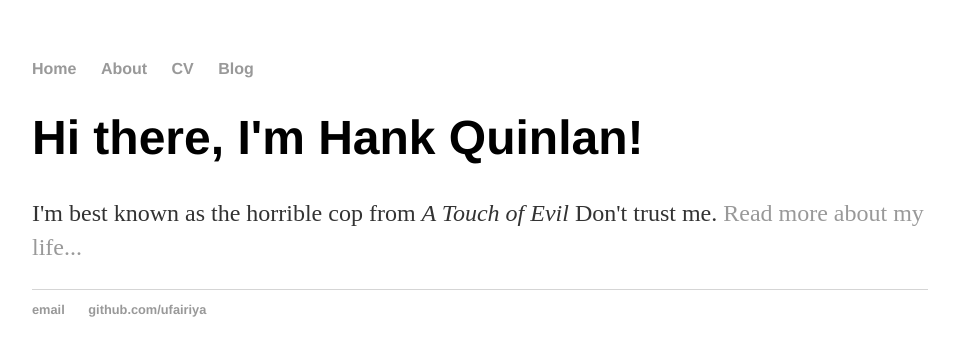
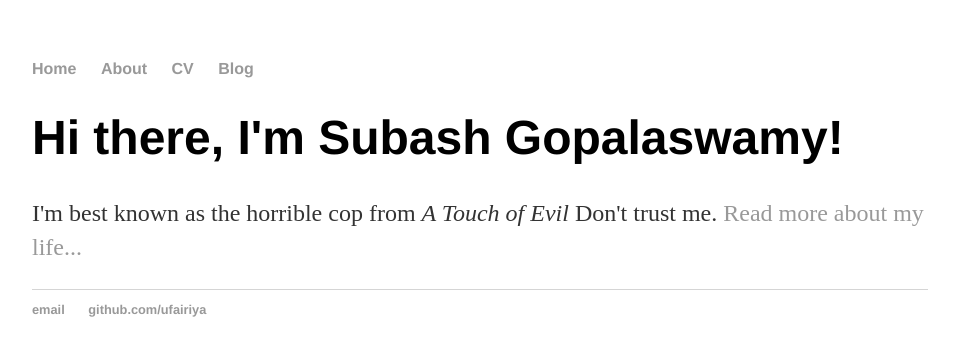
Before and after one commit to ufairiya/ufairiya.github.io, a Jekyll site: the page built from index.html, in a window 1280 px wide. Shown: the top 356 px of the page, without its empty margins (160-1115 px from the left). Built offline with Jekyll 4.4.1, drawn with Linux system fonts in a browser that asks for light colours.

Commit message:
Update index.html
changed content

```diff
--- a/index.html
+++ b/index.html
@@ -3,6 +3,6 @@ layout: default
 title: Subash Gopalaswamy
 ---
 <div class="blurb">
-	<h1>Hi there, I'm Hank Quinlan!</h1>
+	<h1>Hi there, I'm Subash Gopalaswamy!</h1>
 	<p>I'm best known as the horrible cop from <em>A Touch of Evil</em> Don't trust me. <a href="/about">Read more about my life...</a></p>
 </div><!-- /.blurb -->
```
